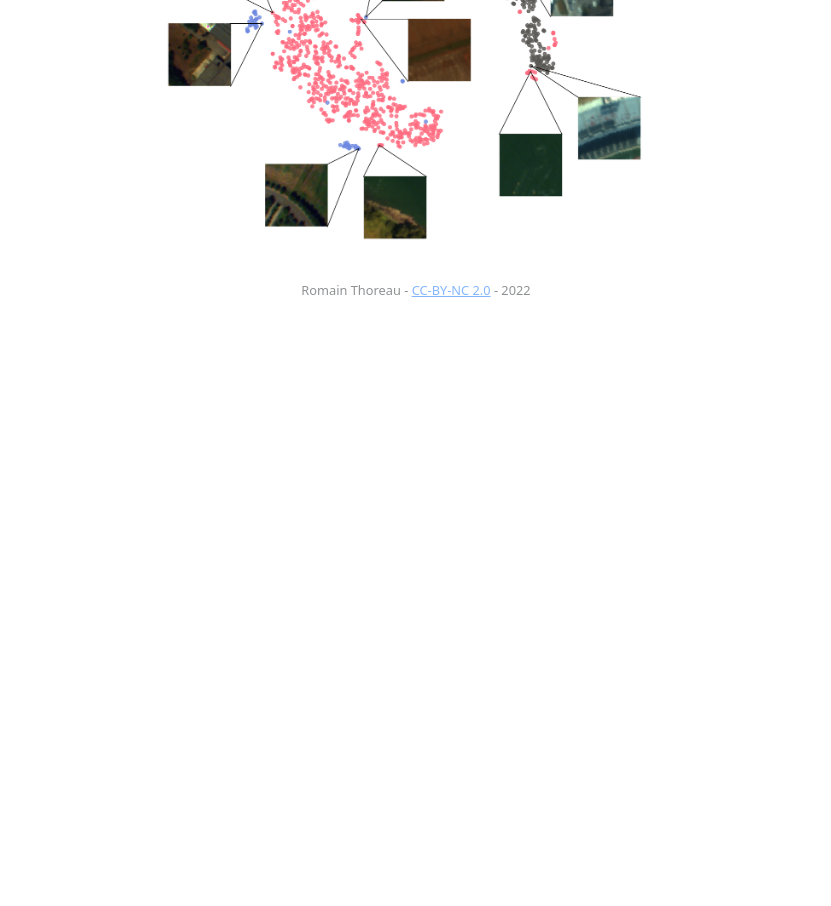
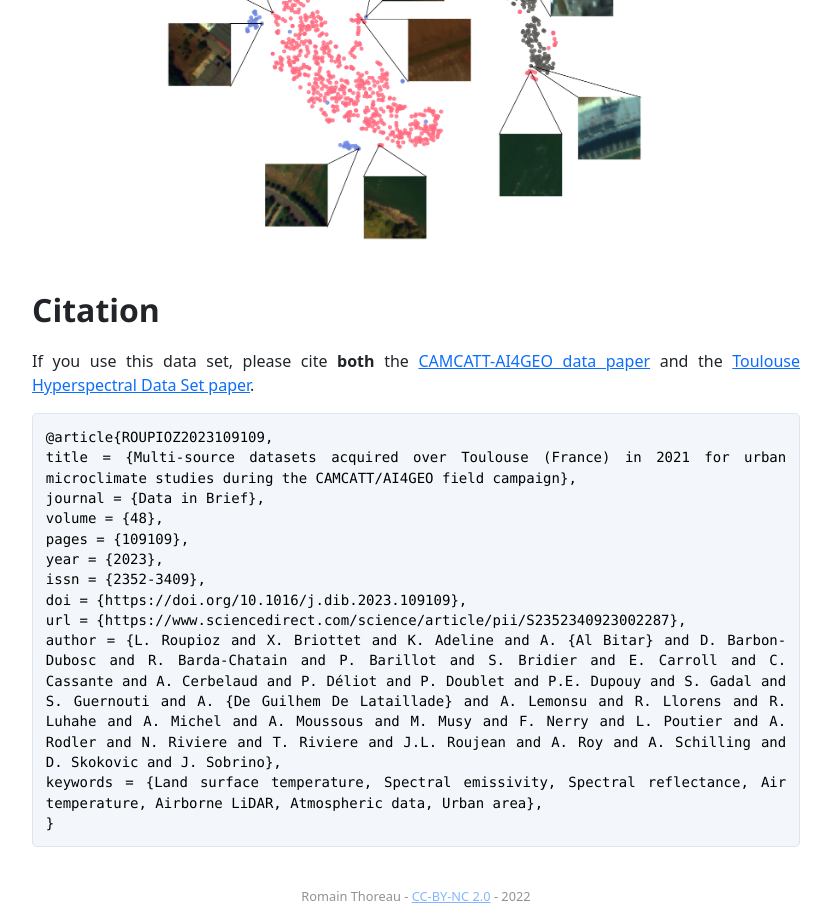
Before and after one commit to Romain3Ch216/toulouse.dataset, a plain HTML site: page index.html in a window 1280 px wide. Shown: the part 1982-2888 px from the top of the page, without its empty margins (224-1055 px from the left). Before the commit the page ends 2282 px from the top, so only its background shows below. Drawn offline with nearby package versions, Linux system fonts and the light colour scheme.

Commit message:
citation

```diff
--- a/index.html
+++ b/index.html
@@ -79,32 +79,29 @@
                 <img src="static/img/proj.png" alt="Nomenclature" class="proj-img"/>
             </div>
 
-            <!--
-            <div class="center">
-                <pre id="myPreTag">pip install TlseHypDataSet</pre>
-                <script src="copy.js"></script>
-            </div>
+           <h2>Citation</h2>
 
+           <p>
+               If you use this data set, please cite <b>both</b> the <a href="https://www.sciencedirect.com/science/article/pii/S2352340923002287" target="_blank">CAMCATT-AI4GEO data paper</a> and the <a href="#" target="_blank">Toulouse Hyperspectral Data Set paper</a>.
+           </p>
 
-            <div class="center">
-                <pre>
-                    import torch
-                    from tlse_hyp_data_set import TlseHypDataSet
-                    from tlse_hyp_data_set.utils.dataset import spatial_disjoint_split
-                    from tlse_hyp_data_set.utils.preprocess import GaussianFilter
+           <div class="highlight">
+               <pre class="highlight">
+                    @article{ROUPIOZ2023109109,
+                    title = {Multi-source datasets acquired over Toulouse (France) in 2021 for urban microclimate studies during the CAMCATT/AI4GEO field campaign},
+                    journal = {Data in Brief},
+                    volume = {48},
+                    pages = {109109},
+                    year = {2023},
+                    issn = {2352-3409},
+                    doi = {https://doi.org/10.1016/j.dib.2023.109109},
+                    url = {https://www.sciencedirect.com/science/article/pii/S2352340923002287},
+                    author = {L. Roupioz and X. Briottet and K. Adeline and A. {Al Bitar} and D. Barbon-Dubosc and R. Barda-Chatain and P. Barillot and S. Bridier and E. Carroll and C. Cassante and A. Cerbelaud and P. Déliot and P. Doublet and P.E. Dupouy and S. Gadal and S. Guernouti and A. {De Guilhem De Lataillade} and A. Lemonsu and R. Llorens and R. Luhahe and A. Michel and A. Moussous and M. Musy and F. Nerry and L. Poutier and A. Rodler and N. Riviere and T. Riviere and J.L. Roujean and A. Roy and A. Schilling and D. Skokovic and J. Sobrino},
+                    keywords = {Land surface temperature, Spectral emissivity, Spectral reflectance, Air temperature, Airborne LiDAR, Atmospheric data, Urban area},
+                    }
+               </pre>
+           </div>
 
-                    dataset = TlseHypDataSet('/path/to/dataset/')
-                    # Load the first ground truth split
-                    ground_truth_split = DisjointDataSplit(dataset.default_splits[0])
-
-                    train_loader = torch.utils.data.DataLoader(split.sets_['labeled'], shuffle=False, batch_size=config['batch_size'], pin_memory=True)
-
-                    for sample, labels in train_loader:
-                        ...
-                </pre>
-                <script src="copy.js"></script>
-            </div>
-        -->
         </div>
 
 
```
